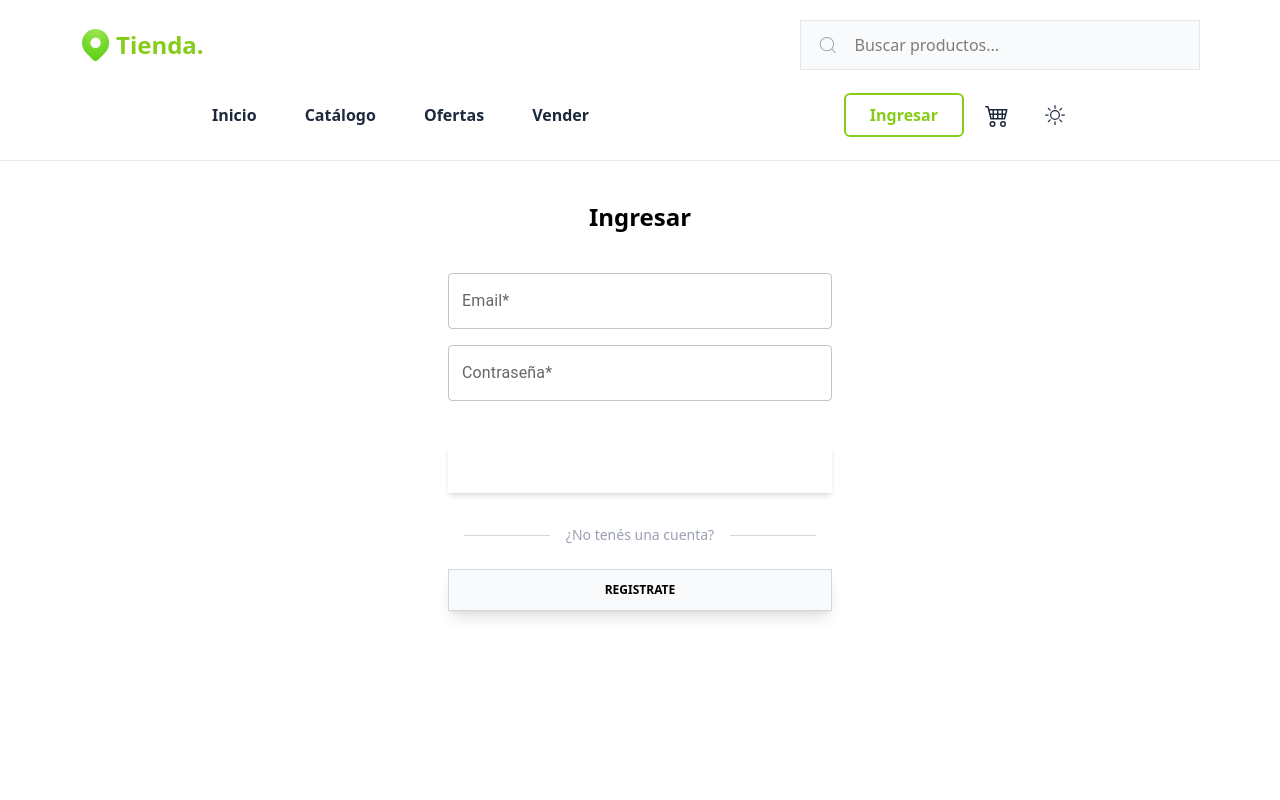
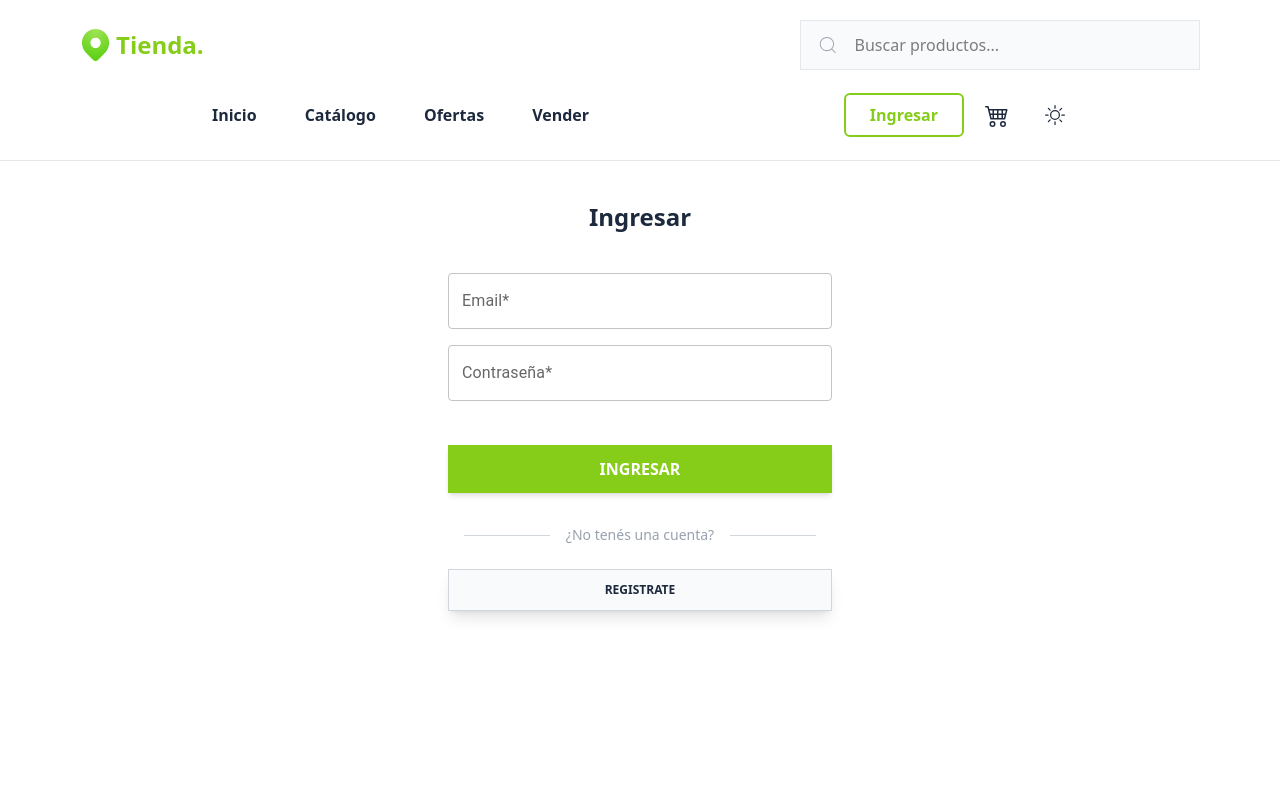
Before and after one commit to jonathanmilo/APIS2025FRONT, a React (Vite) app: page /ingresar in a window 1280 px wide. Shown: the top 800 px of the page. Built offline with nearby package versions, Linux system fonts and the light colour scheme; data requests are answered from the project's data file.

Commit message:
style(ingresar): agregar colores dark mode

```diff
--- a/src/screens/Ingresar/components/AuthForm.jsx
+++ b/src/screens/Ingresar/components/AuthForm.jsx
@@ -90,8 +90,8 @@ export default function AuthForm({ mode = "login", onSubmit }) {
 
   return (
     <div className="flex-grow flex flex-col items-center justify-center max-w">
-      <div className="relative flex flex-col bg-transparent text-brand-black">
-        <h4 className="text-2xl text-center font-semibold text-brand-black">
+      <div className="relative flex flex-col bg-transparent text-black dark:text-white">
+        <h4 className="text-2xl text-center font-semibold text-black dark:text-white">
           {isRegister ? "Registrate" : "Ingresar"}
         </h4>
 
@@ -140,7 +140,7 @@ export default function AuthForm({ mode = "login", onSubmit }) {
           <audio ref={audioRef} src={loony} />
           <button
             onClick={sonidito()}
-            className="mt-6 w-full bg-brand-main py-3 px-6 text-white font-bold uppercase shadow-md transition-all hover:shadow-lg"
+            className="mt-6 w-full bg-primary py-3 px-6 text-white font-bold uppercase shadow-md transition-all hover:shadow-lg"
             type="submit"
             disabled={Object.keys(errors).length > 0}
           >
--- a/src/screens/Ingresar/index.jsx
+++ b/src/screens/Ingresar/index.jsx
@@ -35,22 +35,22 @@ export default function Ingresar() {
   };
 
   return (
-    <div className="flex-grow flex flex-col items-center min-h-screen bg-white p-10">
-      <div className="relative flex flex-col bg-transparent text-brand-black">
+    <div className="flex-grow flex flex-col items-center min-h-screen p-10">
+      <div className="relative flex flex-col bg-transparent text-black">
         <AuthForm mode={formMode} onSubmit={handleSubmit} />
 
         <div className="flex items-center justify-center w-full gap-4 my-6 px-4">
-          <div className="h-px flex-1 bg-gray-300" />
-          <span className="text-gray-400 text-sm">
+          <div className="h-px flex-1 bg-gray-300 dark:text-white" />
+          <span className="text-gray-400 text-sm dark:text-white">
             {formMode === "login"
               ? "¿No tenés una cuenta?"
               : "¿Ya tenés una cuenta?"}
           </span>
-          <div className="h-px flex-1 bg-gray-300" />
+          <div className="h-px flex-1 bg-gray-300 dark:text-white" />
         </div>
 
         <button
-          className="block w-full shadow-lg bg-gray-50 py-3 px-6 text-center font-sans text-xs font-bold uppercase text-brand-gray border border-gray-300 hover:bg-gray-100"
+          className="block w-full shadow-lg bg-gray-50 py-3 px-6 text-center font-sans text-xs font-bold uppercase text-gray border border-gray-300 hover:bg-gray-100"
           onClick={toggleFormMode}
         >
           {formMode === "login" ? "Registrate" : "Iniciar sesión"}
```
